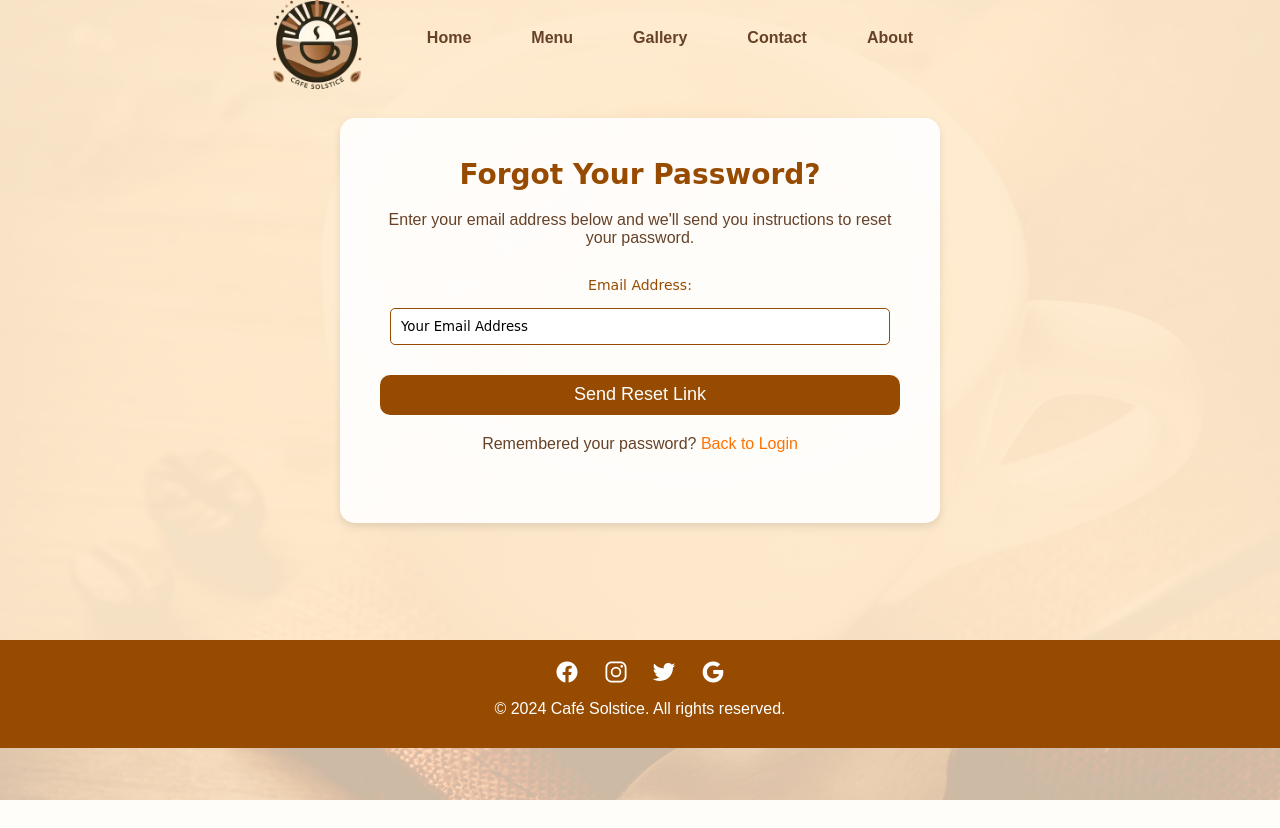
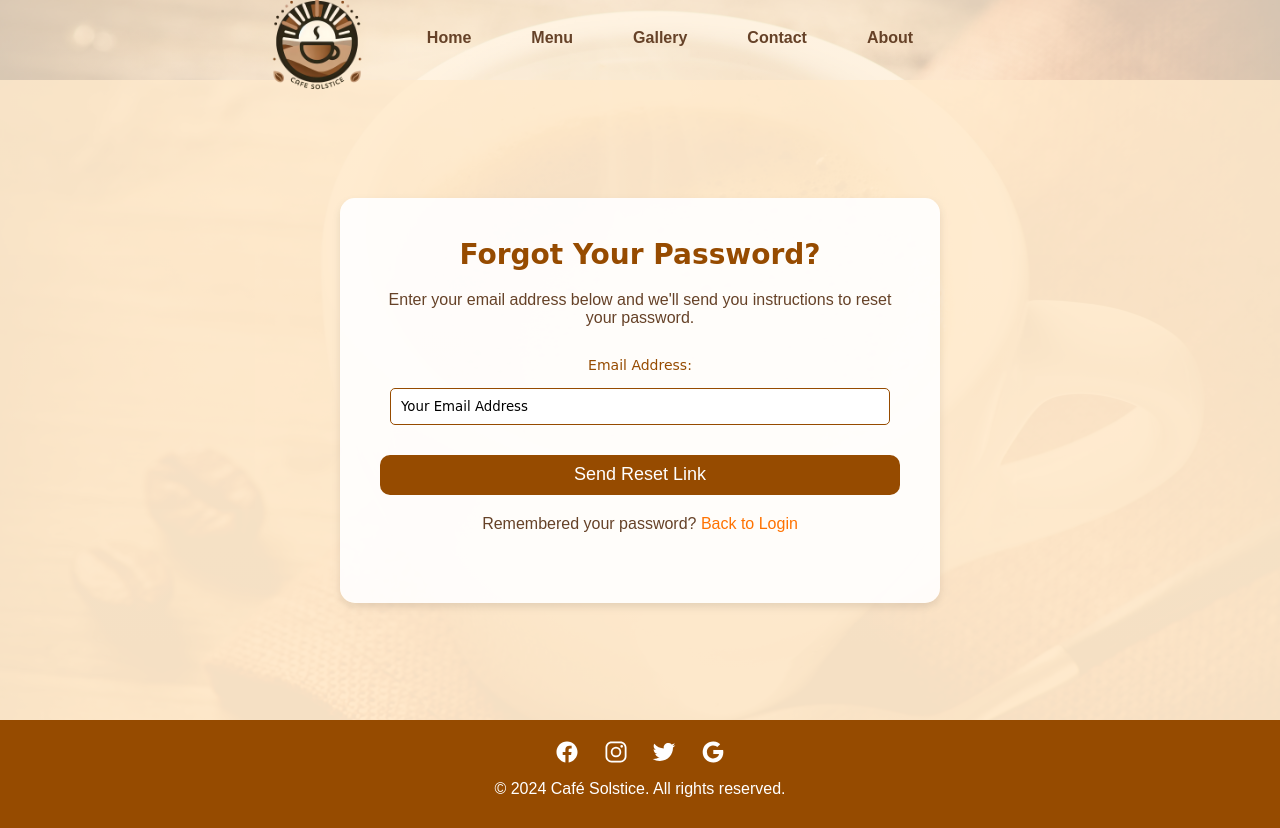
Before and after one commit to pasebast/wbdv2, a PHP site: page /forgot.php in a window 1280 px wide. Before the commit the page ends 800 px from the top, so only its background shows below. Run offline with PHP 8.4, Linux system fonts and the light colour scheme; data that the repository does not hold is empty; some libraries are stand-ins or nearby versions.

Commit message:
Add files via upload

```diff
--- a/WBDV112 - Cafe/sty.css
+++ b/WBDV112 - Cafe/sty.css
@@ -820,6 +820,7 @@
     min-height: 80vh; /* Minimum height to fill the screen */
     background: rgba(255, 234, 204, 0.8); /* Light background color */
     padding: 40px 20px; /* Padding inside the container */
+	margin-top: 80px; /* Ensure content does not hit the navbar */
 }
 
 /* Forgot Content Styling */
@@ -892,6 +893,7 @@
     min-height: 80vh; /* Minimum height to fill the screen */
     padding: 40px 20px;
     background: rgba(255, 234, 204, 0.8); /* Light background color */
+	margin-top: 80px; /* Ensure content does not hit the navbar */
 }
 
 /* Receipt Styling */
```
